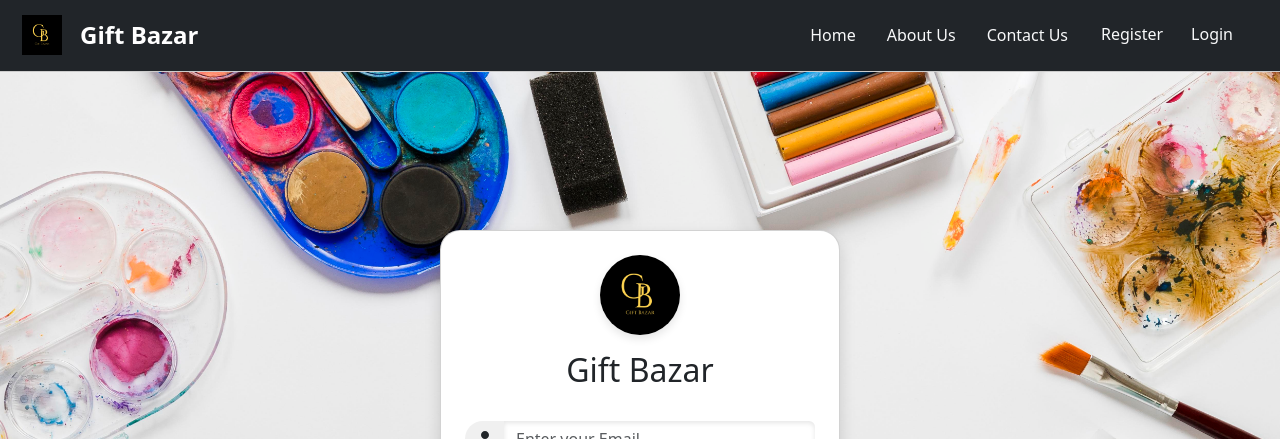
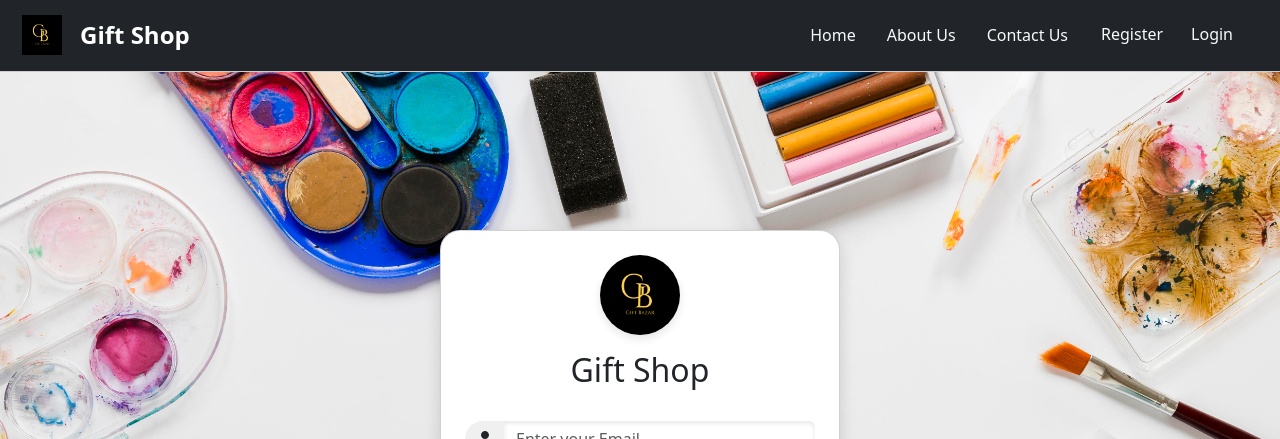
Before and after one commit to lalit4312/WebSecurityCw2, a React (Create React App) app in the folder gift_shop_frontends/: page /login in a window 1280 px wide. Shown: the top 439 px of the page. Built offline with nearby package versions, Linux system fonts and the light colour scheme.

Commit message:
additional security added

```diff
--- a/gift_shop_frontends/src/components/DashboardNavbar.jsx
+++ b/gift_shop_frontends/src/components/DashboardNavbar.jsx
@@ -49,7 +49,7 @@ const DashboardNavbar = ({ onSearch }) => {
                 <div className="container-fluid">
                     <Link className="navbar-brand d-flex align-items-center" onClick={handleNavigateToDashboard}>
                         <img src="/assets/images/website_logo.png" alt="Logo" height="40" width="40" className="rounded-circle me-2" />
-                        <span className="brand-text">Gift Bazar</span>
+                        <span className="brand-text">Gift Shop</span>
                     </Link>
                     <button className="navbar-toggler" type="button" data-bs-toggle="collapse" data-bs-target="#navbarContent" aria-controls="navbarContent" aria-expanded="false" aria-label="Toggle navigation">
                         <span className="navbar-toggler-icon"></span>
--- a/gift_shop_frontends/src/components/Navbar.jsx
+++ b/gift_shop_frontends/src/components/Navbar.jsx
@@ -32,7 +32,7 @@ export const Navbar = () => {
             <div className="container-fluid">
                 <Link className="navbar-brand d-flex align-items-center" to="/">
                     <img src="/assets/images/website_logo.png" alt="Logo" style={{ maxHeight: '50px' }} />
-                    <span className="navbar-brand-text">Gift Bazar</span>
+                    <span className="navbar-brand-text">Gift Shop</span>
                 </Link>
                 <button className="navbar-toggler custom-toggler" type="button" data-bs-toggle="collapse" data-bs-target="#navbarSupportedContent" aria-controls="navbarSupportedContent" aria-expanded="false" aria-label="Toggle navigation">
                     <span className="navbar-toggler-icon"></span>
--- a/gift_shop_frontends/src/pages/dashboard/Dashboard.jsx
+++ b/gift_shop_frontends/src/pages/dashboard/Dashboard.jsx
@@ -109,7 +109,7 @@ const DashboardPage = () => {
                         <div className="carousel-item active">
                             <img src="/assets/images/customer1.jpg" className="d-block w-100" alt="Slide 1" />
                             <div className="carousel-caption d-none d-md-block">
-                                <h5 className="carousel-caption-text">🎉 Welcome to Gift Bazar 🎉</h5>
+                                <h5 className="carousel-caption-text">🎉 Welcome to Gift Shop 🎉</h5>
                                 <p className="carousel-caption-subtext">Explore the best of artisanal crafts and unique products!</p>
                             </div>
                         </div>
--- a/gift_shop_frontends/src/pages/loginpage/Loginpage.jsx
+++ b/gift_shop_frontends/src/pages/loginpage/Loginpage.jsx
@@ -110,7 +110,7 @@ const Loginpage = () => {
       <div className="card p-4 shadow login-card">
         <div className="text-center mb-4">
           <img src="/assets/images/website_logo.png" alt="Logo" className="logo mb-3" />
-          <h2>Gift Bazar</h2>
+          <h2>Gift Shop</h2>
         </div>
         <form>
           <div className="mb-3 input-group">
--- a/gift_shop_frontends/src/pages/registerpage/Registerpage.jsx
+++ b/gift_shop_frontends/src/pages/registerpage/Registerpage.jsx
@@ -99,7 +99,7 @@ const RegisterPage = () => {
             <div className="card p-4 shadow register-card">
                 <div className="text-center mb-4">
                     <img src="/assets/images/website_logo.png" alt="Logo" className="logo mb-3" />
-                    <h2>Gift Bazar</h2>
+                    <h2>Gift Shop</h2>
                 </div>
                 <form onSubmit={handleSubmit}>
                     <div className="mb-3 input-group">
```
